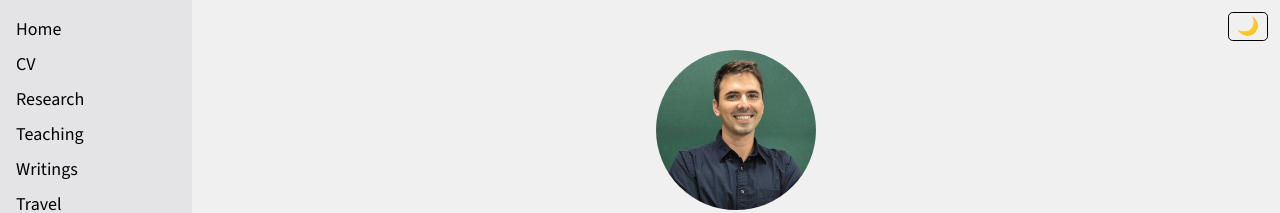
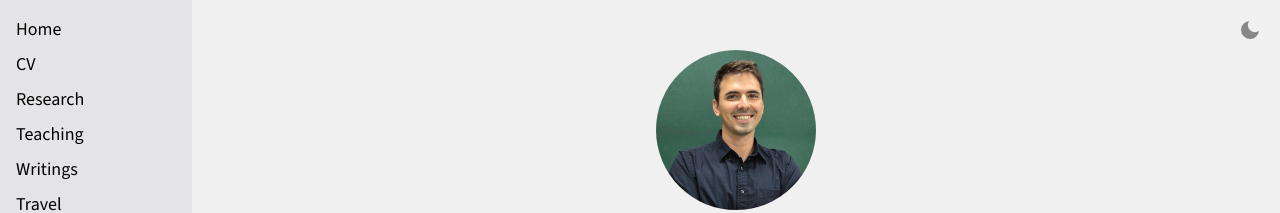
Before and after one commit to pedro-nunez/pedro-nunez.github.io, a Jekyll site: the page built from index.md, in a window 1280 px wide. Shown: the top 213 px of the page. Built offline with Jekyll 4.4.1, drawn with Linux system fonts in a browser that asks for light colours.

Commit message:
Redesign the theme toggle: solid gray sun/moon icons, no border
Replaces the emoji (fixed-color, always yellow sun/plain moon) with
inline SVG icons drawn in currentColor, so they pick up the button's
own gray (#888, same in both themes) instead of emoji's built-in
colors. Also drops the button border for a plainer look, and sizes
the icons at 24px after a first pass at 18px read too small.

```diff
--- a/assets/css/main.css
+++ b/assets/css/main.css
@@ -204,14 +204,14 @@
 }
 
 .theme-toggle {
+  align-items: center;
   background: none;
-  border: 1px solid var(--text-color);
-  border-radius: 0.3rem;
-  color: var(--text-color);
+  border: none;
+  color: #888;
   cursor: pointer;
-  font-size: 1.1rem;
-  line-height: 1;
-  padding: 0.3rem 0.5rem;
+  display: flex;
+  justify-content: center;
+  padding: 0.4rem;
   position: fixed;
   top: 0.75rem;
   right: 0.75rem;
--- a/assets/js/theme-toggle.js
+++ b/assets/js/theme-toggle.js
@@ -13,9 +13,29 @@
       : "light";
   }
 
+  // Solid-style sun/moon icons, drawn with currentColor so they pick up
+  // .theme-toggle's gray rather than being fixed-color emoji.
+  var sunIcon =
+    '<svg width="24" height="24" viewBox="0 0 24 24" fill="currentColor" aria-hidden="true">' +
+    '<circle cx="12" cy="12" r="5"/>' +
+    '<g stroke="currentColor" stroke-width="2.5" stroke-linecap="round">' +
+    '<line x1="12" y1="1" x2="12" y2="3"/>' +
+    '<line x1="12" y1="21" x2="12" y2="23"/>' +
+    '<line x1="4.22" y1="4.22" x2="5.64" y2="5.64"/>' +
+    '<line x1="18.36" y1="18.36" x2="19.78" y2="19.78"/>' +
+    '<line x1="1" y1="12" x2="3" y2="12"/>' +
+    '<line x1="21" y1="12" x2="23" y2="12"/>' +
+    '<line x1="4.22" y1="19.78" x2="5.64" y2="18.36"/>' +
+    '<line x1="18.36" y1="5.64" x2="19.78" y2="4.22"/>' +
+    "</g></svg>";
+  var moonIcon =
+    '<svg width="24" height="24" viewBox="0 0 24 24" fill="currentColor" aria-hidden="true">' +
+    '<path d="M21 12.79A9 9 0 1 1 11.21 3 7 7 0 0 0 21 12.79z"/>' +
+    "</svg>";
+
   // Shows the theme a click would switch TO, not the current one.
   function updateIcon(button, theme) {
-    button.textContent = theme === "dark" ? "☀️" : "🌙";
+    button.innerHTML = theme === "dark" ? sunIcon : moonIcon;
   }
 
   document.addEventListener("DOMContentLoaded", function () {
```
